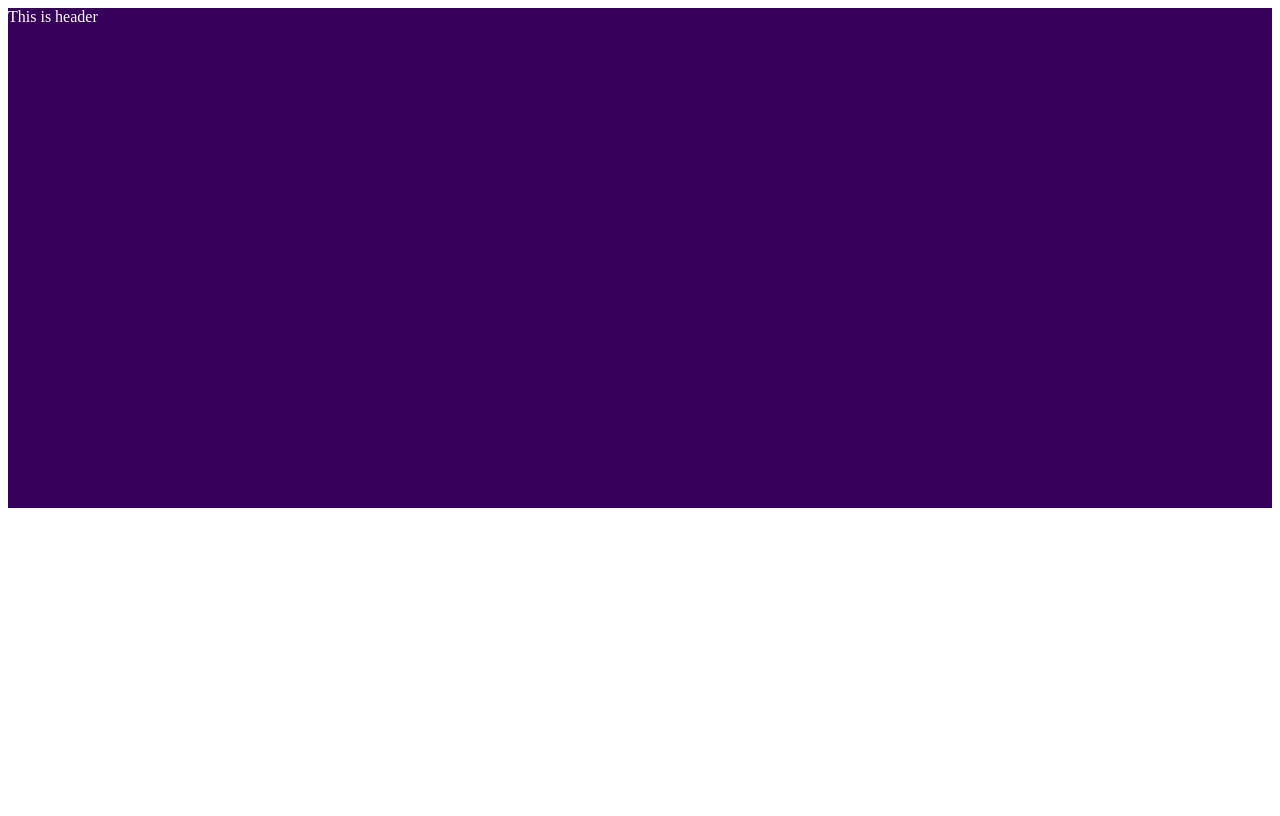
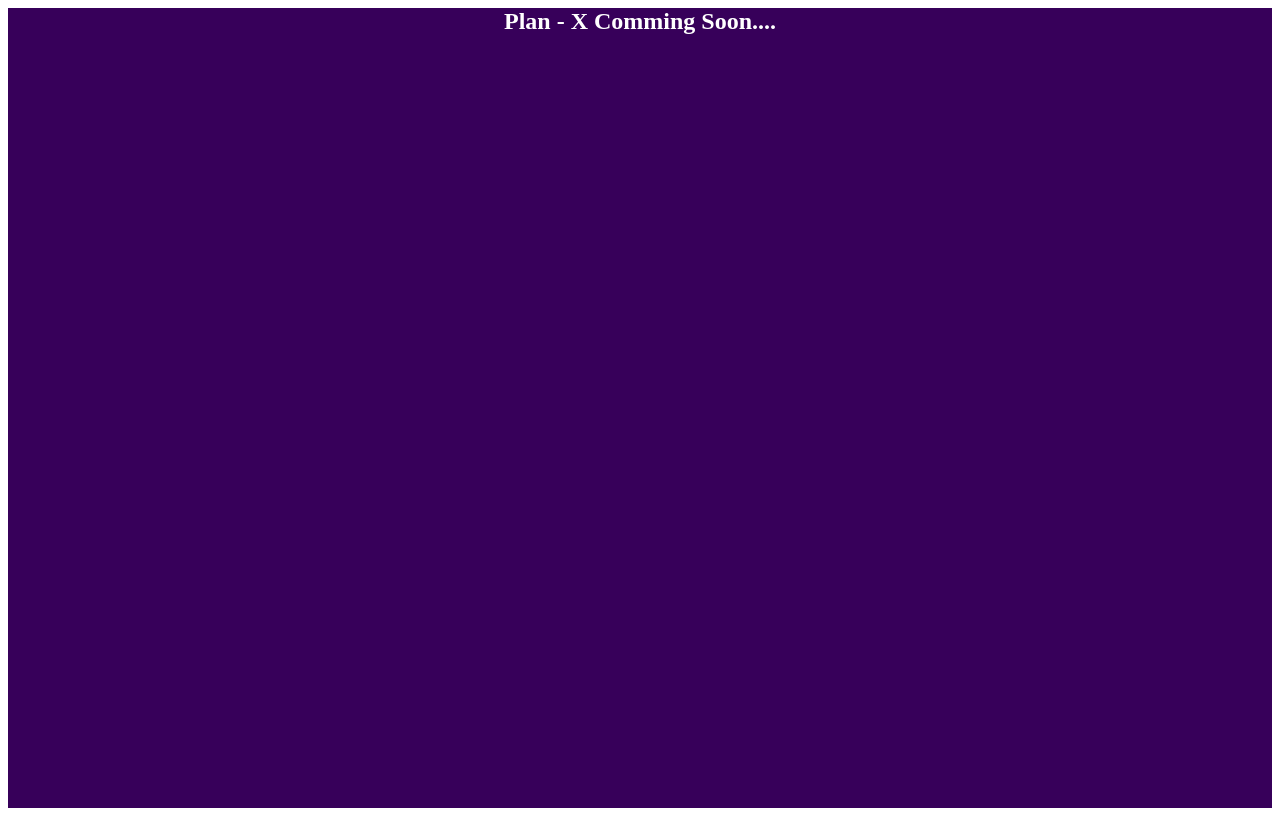
Before and after one commit to JunaidNayeem/PlanX-FE, a React (Vite) app: page / in a window 1280 px wide. Built offline with nearby package versions, Linux system fonts and the light colour scheme.

Commit message:
Initial Setup

```diff
--- a/src/components/Header.jsx
+++ b/src/components/Header.jsx
@@ -1,7 +1,7 @@
 import "../scss/header.scss";
 
 function Header() {
-  return <header>This is header</header>;
+  return <header>Plan - X Comming Soon....</header>;
 }
 
 export default Header;
--- a/src/scss/header.scss
+++ b/src/scss/header.scss
@@ -1,6 +1,9 @@
 header {
   width: 100%;
-  height: 500px;
+  height: 800px;
   background-color: rgb(55, 0, 90);
   color: white;
+  font-size: 24px;
+  font-weight: bold;
+  text-align: center;
 }
```
